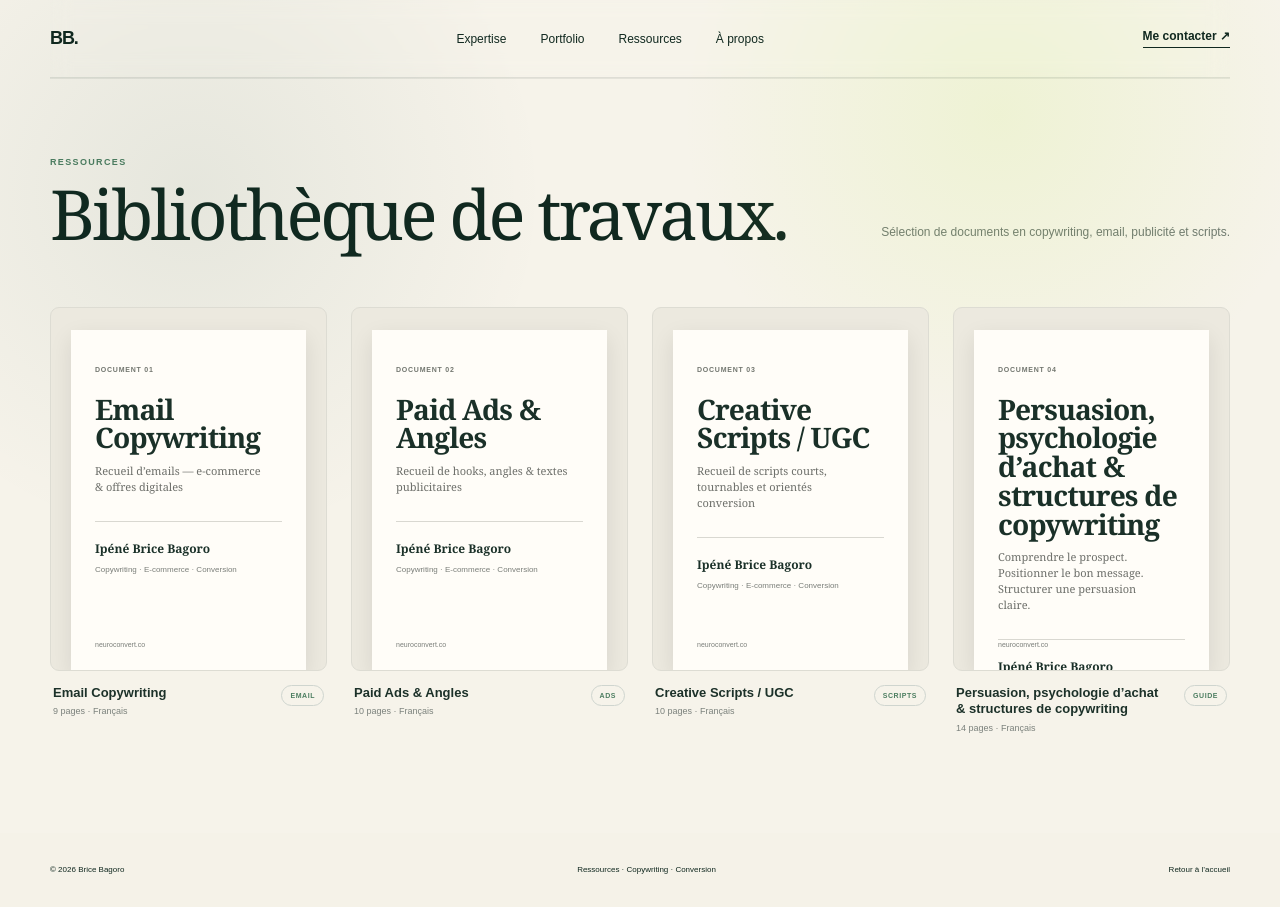
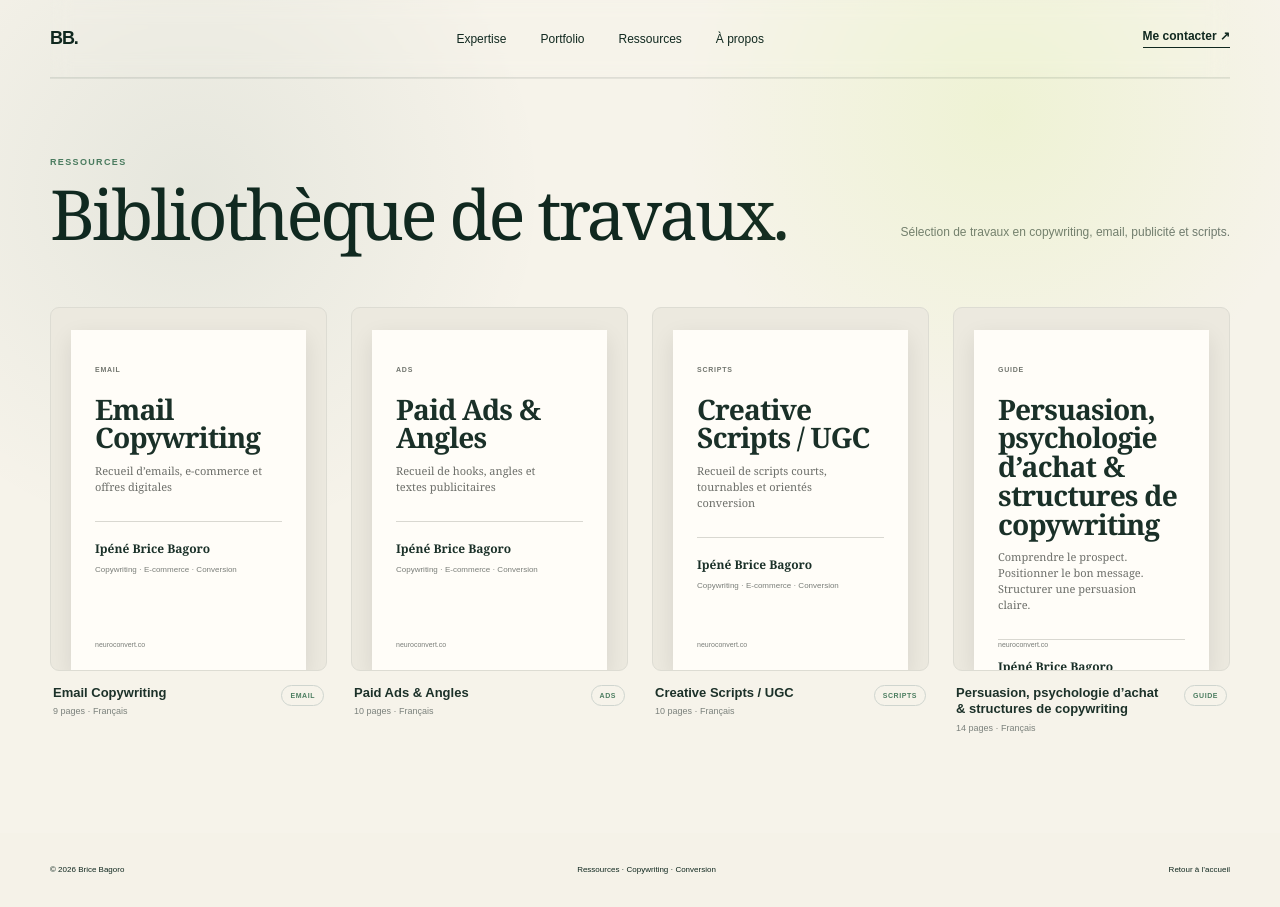
Before and after one commit to brice2411/Enfin, a Next.js app in the folder brice-bagoro-portfolio-vercel/: page /ressources in a window 1280 px wide. Built offline with nearby package versions, Linux system fonts and the light colour scheme.

Commit message:
Simplify resource previews and remove document labels

```diff
--- a/brice-bagoro-portfolio-vercel/app/ressources/page.tsx
+++ b/brice-bagoro-portfolio-vercel/app/ressources/page.tsx
@@ -4,7 +4,7 @@ const resources = [
     type: "EMAIL",
     title: "Email Copywriting",
     meta: "9 pages · Français",
-    cover: "Recueil d’emails — e-commerce & offres digitales",
+    cover: "Recueil d’emails, e-commerce et offres digitales",
     detail: "Séquences e-commerce et offres digitales",
     download: "https://www.dropbox.com/scl/fi/k4chzei3ngovzzah7jztz/Email_Copywriting_Brice_Bagoro.pdf?rlkey=7giqu7gptug1zmon50irysqo6&st=s651xya8&dl=1",
   },
@@ -13,7 +13,7 @@ const resources = [
     type: "ADS",
     title: "Paid Ads & Angles",
     meta: "10 pages · Français",
-    cover: "Recueil de hooks, angles & textes publicitaires",
+    cover: "Recueil de hooks, angles et textes publicitaires",
     detail: "Hooks · Angles · Meta Ads",
     download: "https://www.dropbox.com/scl/fi/5unvzvnh1s8t0bbjojvqq/Paid_Ads_Angles_Brice_Bagoro.pdf?rlkey=ujfb9pkww3xthq0thfwiw82yy&st=o8tty1zt&dl=1",
   },
@@ -56,15 +56,15 @@ export default function Ressources() {
           <span>RESSOURCES</span>
           <h1>Bibliothèque de travaux.</h1>
         </div>
-        <p>Sélection de documents en copywriting, email, publicité et scripts.</p>
+        <p>Sélection de travaux en copywriting, email, publicité et scripts.</p>
       </header>
 
       <section className="nc-doc-library nc-wrap">
-        {resources.map((resource, i) => (
+        {resources.map((resource) => (
           <article className="nc-doc-card" key={resource.id}>
             <a className="nc-doc-thumb" href={`#preview-${resource.id}`} aria-label={`Prévisualiser ${resource.title}`}>
               <div className="nc-doc-paper">
-                <small>DOCUMENT {String(i + 1).padStart(2, "0")}</small>
+                <small>{resource.type}</small>
                 <h2>{resource.title}</h2>
                 <p>{resource.cover}</p>
                 <div className="nc-doc-line" />
@@ -88,7 +88,7 @@ export default function Ressources() {
                 </div>
                 <div className="nc-doc-modal-body">
                   <div className="nc-doc-large">
-                    <small>DOCUMENT {String(i + 1).padStart(2, "0")}</small>
+                    <small>{resource.type}</small>
                     <h2>{resource.title}</h2>
                     <p>{resource.cover}</p>
                     <div className="nc-doc-line" />
@@ -98,7 +98,7 @@ export default function Ressources() {
                   </div>
                   <div className="nc-doc-modal-actions">
                     <p>{resource.meta}</p>
-                    {resource.download ? <a className="nc-primary" href={resource.download} target="_blank" rel="noreferrer">Télécharger le PDF <b>↓</b></a> : <span>PDF prêt — lien public à connecter</span>}
+                    <a className="nc-primary" href={resource.download} target="_blank" rel="noreferrer">Télécharger le PDF <b>↓</b></a>
                   </div>
                 </div>
               </div>
```
